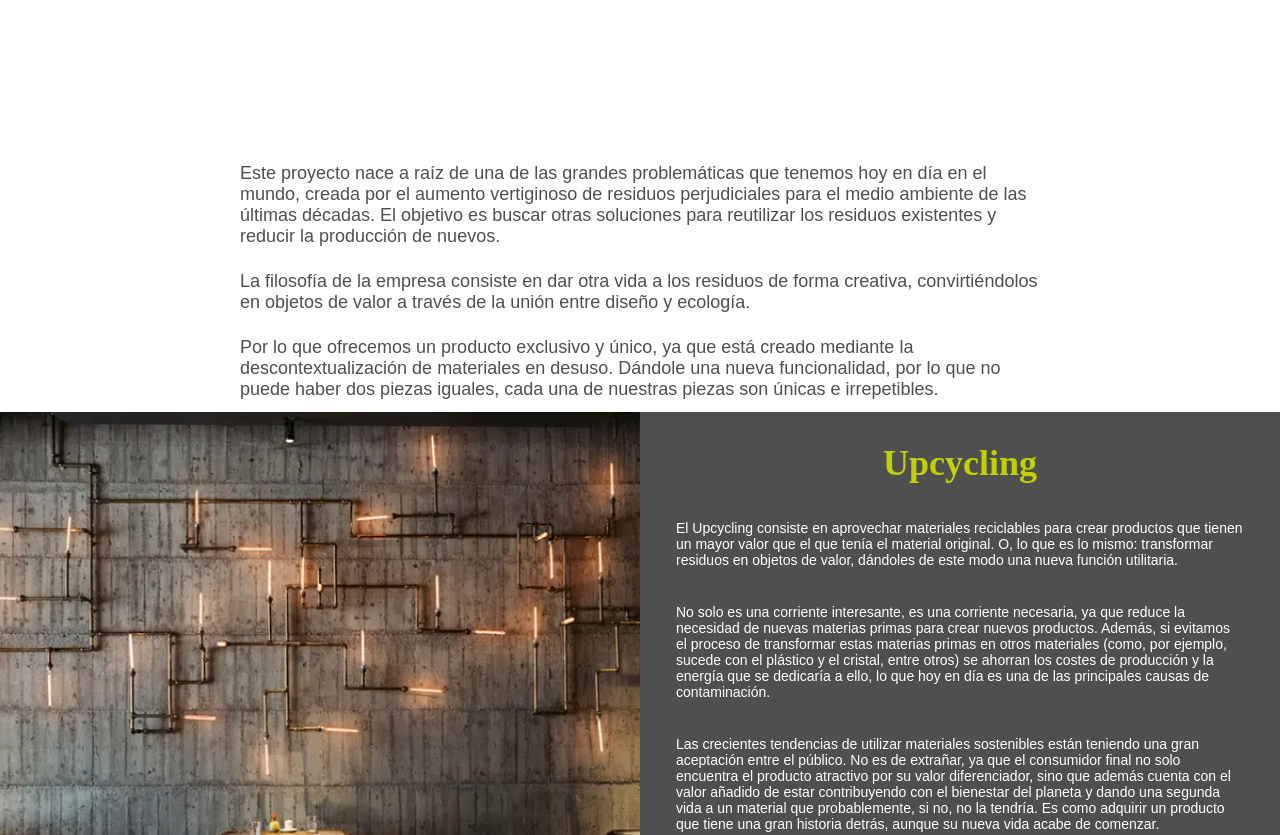
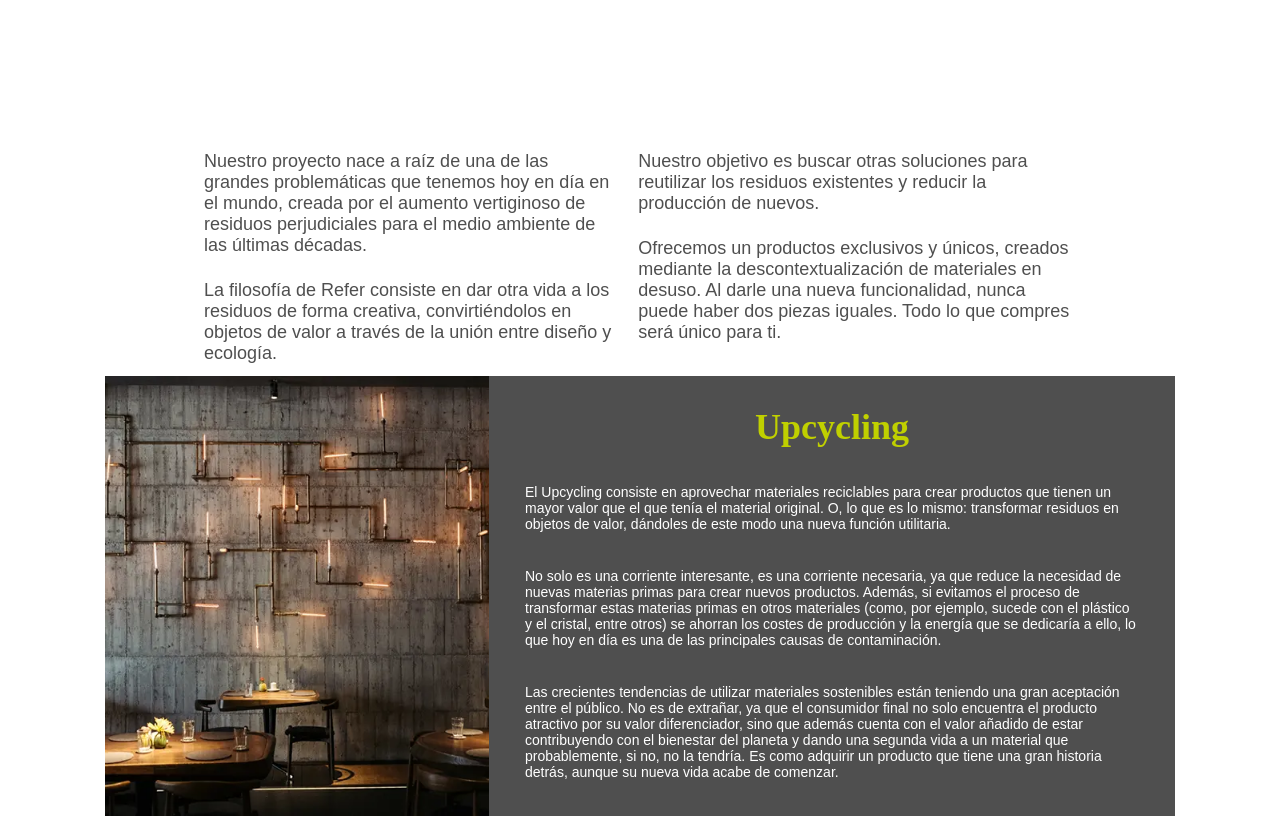
Before and after one commit to IreneMonlleo/Proyecto-Beta, a website: page aboutus.html in a window 1280 px wide. Shown: the part 460-1295 px from the top of the page. Drawn offline with nearby package versions, Linux system fonts and the light colour scheme.

Commit message:
fix about

```diff
--- a/aboutus.html
+++ b/aboutus.html
@@ -40,16 +40,18 @@
                 </p>
             </div>
             <article class="about-us">
-                <div class="about-us__text">
-                    <p class="text">Este proyecto nace a raíz de una de las grandes problemáticas que tenemos hoy en día en el mundo, creada por el aumento vertiginoso de residuos perjudiciales para el medio ambiente de las últimas décadas. El objetivo es buscar otras soluciones para reutilizar los residuos existentes y reducir la producción de nuevos.
+                <div class="about-us__left">
+                    <p class="text">Nuestro proyecto nace a raíz de una de las grandes problemáticas que tenemos hoy en día en el mundo, creada por el aumento vertiginoso de residuos perjudiciales para el medio ambiente de las últimas décadas.
                     </p>
-                    <p class="text"> La filosofía de la empresa consiste en dar otra vida a los residuos de forma creativa, convirtiéndolos en objetos de valor a través de la unión entre diseño y ecología.
-                    </p>
-                    <p class="text"> Por lo que ofrecemos un producto exclusivo y único, ya que está creado mediante la descontextualización de materiales en desuso. Dándole una nueva funcionalidad, por lo que no puede haber dos piezas iguales, cada una de nuestras piezas son únicas e irrepetibles.
+                    <p class="text"> La filosofía de Refer consiste en dar otra vida a los residuos de forma creativa, convirtiéndolos en objetos de valor a través de la unión entre diseño y ecología.
                     </p>
                 </div>
-
-
+                <div class="about-us__rigth">
+                    <p class="text">Nuestro objetivo es buscar otras soluciones para reutilizar los residuos existentes y reducir la producción de nuevos.
+                    </p>
+                    <p class="text"> Ofrecemos un productos exclusivos y únicos, creados mediante la descontextualización de materiales en desuso. Al darle una nueva funcionalidad, nunca puede haber dos piezas iguales. Todo lo que compres será único para ti.
+                    </p>
+                </div>
             </article>
             <article class="upcycling">
                 <div class="upcycling--img__container">
@@ -105,7 +107,7 @@
                     </li>
                 </ul>
             </article>
-
+    </main>
             	<!-- Slider main container -->
 
     <section class="swiperAbout mySwiper swiper" >
--- a/scss/htmlelements/_img.scss
+++ b/scss/htmlelements/_img.scss
@@ -23,12 +23,11 @@
 
 
   //ABOUT US//
-.upcycling__img{
+.upcycling--img{
     width: 100%;
     height: 100%;
-    margin: 0 auto;
-    background-image: url("resources/img/restaurant-img.webp");
 }
+
 .threeR__img{
     width: 240px;
     margin: 0 auto;
@@ -57,10 +56,6 @@
     }
 
     //ABOUT US//
-    .upcycling--img{
-        width: 50vw;
-
-    }
     .about__slider__img{
         width: 25vw;
         margin:$space-medium;
@@ -75,3 +70,12 @@
         width:530px ;
     }
 }
+
+@media all and (min-width: 800px){
+    .upcycling--img{
+        width: 30vw;
+        height: 100%;
+        object-fit: cover;
+    }
+
+}
--- a/scss/layout/_main.scss
+++ b/scss/layout/_main.scss
@@ -64,7 +64,6 @@
 }
 
 .threeR{
-    max-width: 260px;
     &__container--img{
         position: relative;
         &::before {
@@ -162,6 +161,8 @@
 
 .main__about{
     flex-direction: wrap;
+    max-width: 1070px;
+    margin:0 auto;
 }
 
 .about-us{
@@ -172,11 +173,12 @@
 .upcycling{
     display:flex;
     flex-direction:row ;
+
 }
 .threeR{
     display:flex;
-    max-width:1070px;
     align-items: flex-end;
+
     &__container--text{
         margin-right: $space-verybig
     }
@@ -204,10 +206,7 @@
     &__arrow{
         font-size:8em;
         margin:0 auto;
-        &--2{
-            font-size: 15em;
 
-        }
     }
 
 }
```
Also changed, not shown: css/style.css. Lines whose indentation alone changed are shown as unchanged.
